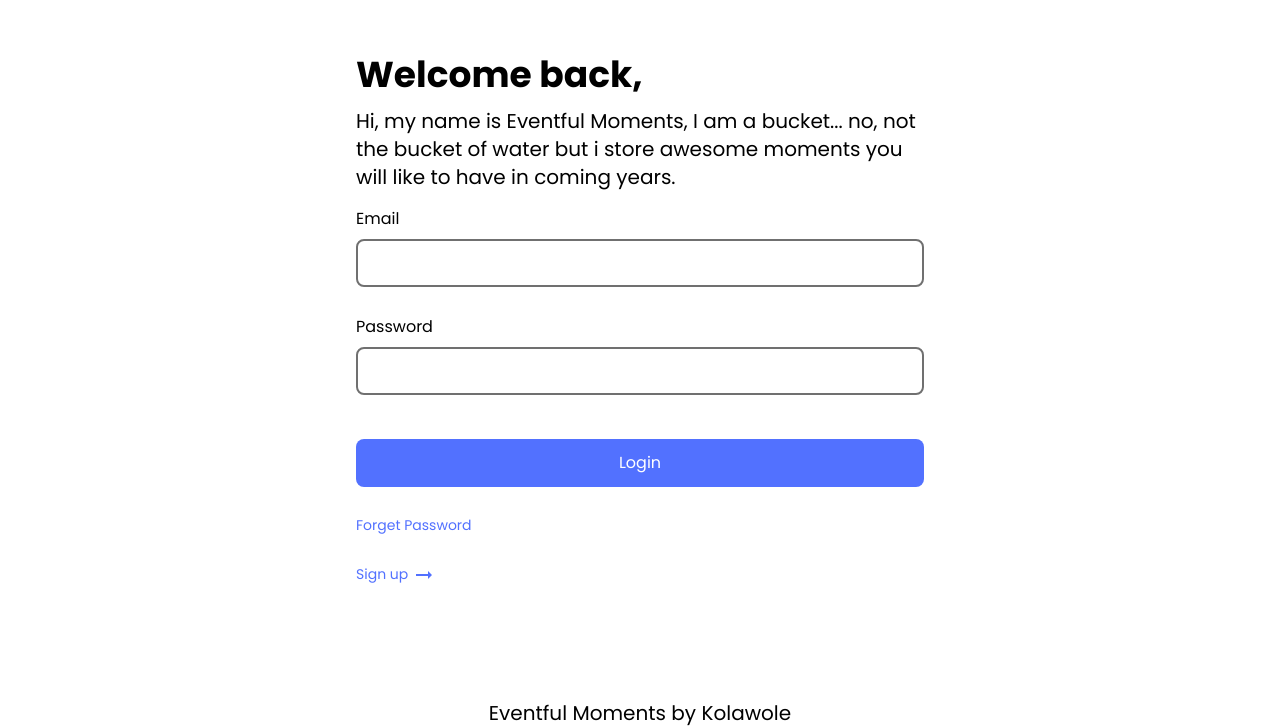
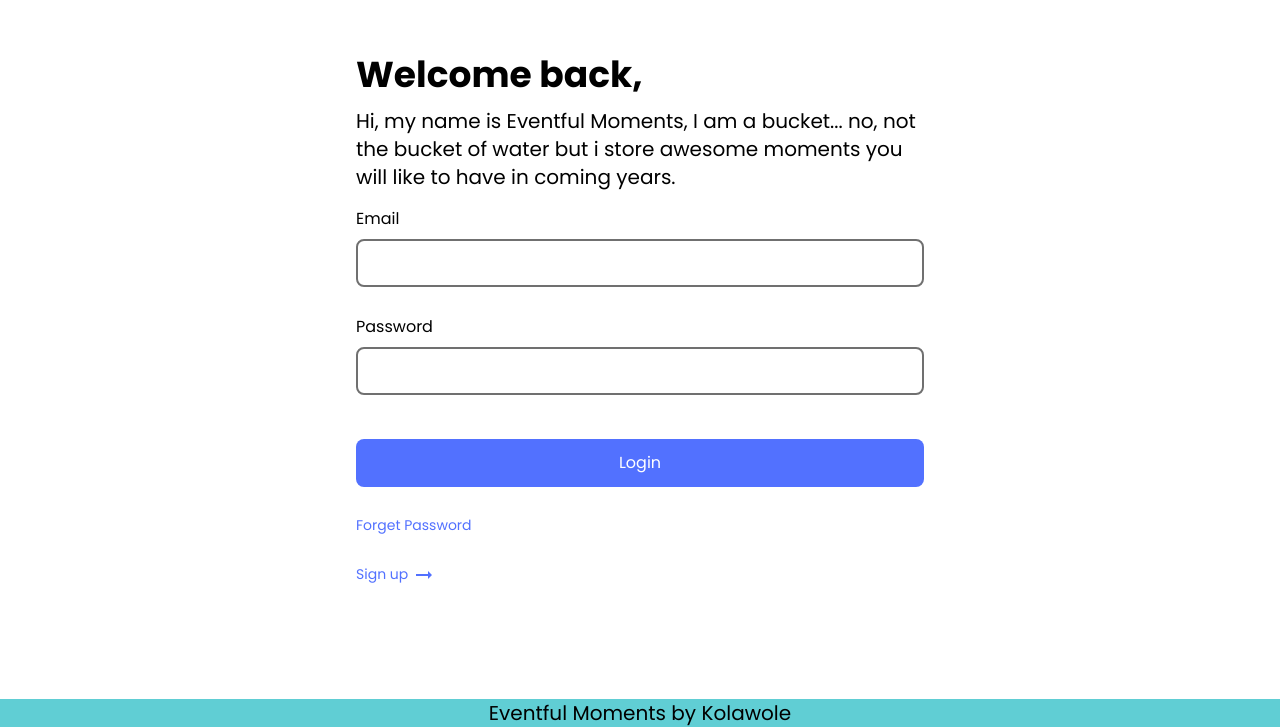
Before and after one commit to Kolawole26/thestartupintern_frontend_six, a Next.js app: page / in a window 1280 px wide. Shown: the part 133-860 px from the top of the page. Built offline with nearby package versions, Linux system fonts and the light colour scheme.

Commit message:
third commit

```diff
--- a/Components/Footer.js
+++ b/Components/Footer.js
@@ -3,7 +3,7 @@ import React from 'react'
 function Footer() {
     return (
         <div>
-            <footer className="bg-secondary py-7 px-9 ">
+            <footer className=" py-7 px-9 ">
                 <p className="md:text-right text-center md:text-xl">Eventful Moments by Kolawole</p>
             </footer>
         </div>
--- a/styles/globals.css
+++ b/styles/globals.css
@@ -1,3 +1,13 @@
 @tailwind base;
 @tailwind components;
 @tailwind utilities;
+
+
+
+
+@layer base {
+
+    footer {
+        @apply bg-secondary
+    }
+}
--- a/tailwind.config.js
+++ b/tailwind.config.js
@@ -6,7 +6,7 @@ module.exports = {
   theme: {
     extend: {
       colors: {
-        'primary': "#008289",
+        primary: "#008289",
         secondary: "#60CED4",
         btn: "#5271FF",
         borderColor: "#707070",
@@ -16,7 +16,6 @@ module.exports = {
         yellowBg: "#FFF5A7",
       },
       fontFamily: {
-        // Poppins : ['Poppins', 'Sans-Serif'],
         sans: ['Poppins', 'sans-serif'],
       },
     },
```
Also changed, not shown: Components/Layout.js (line endings or trailing spaces).
